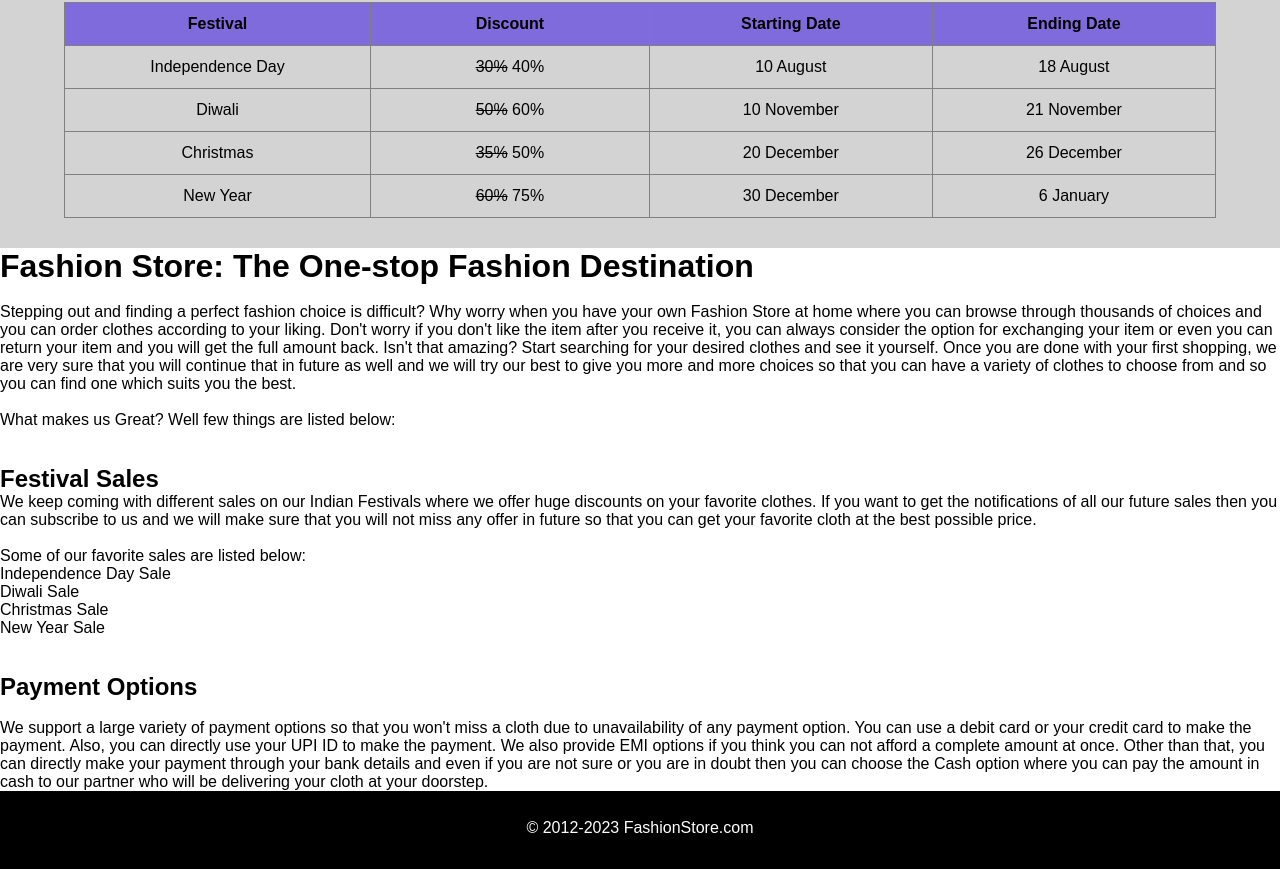
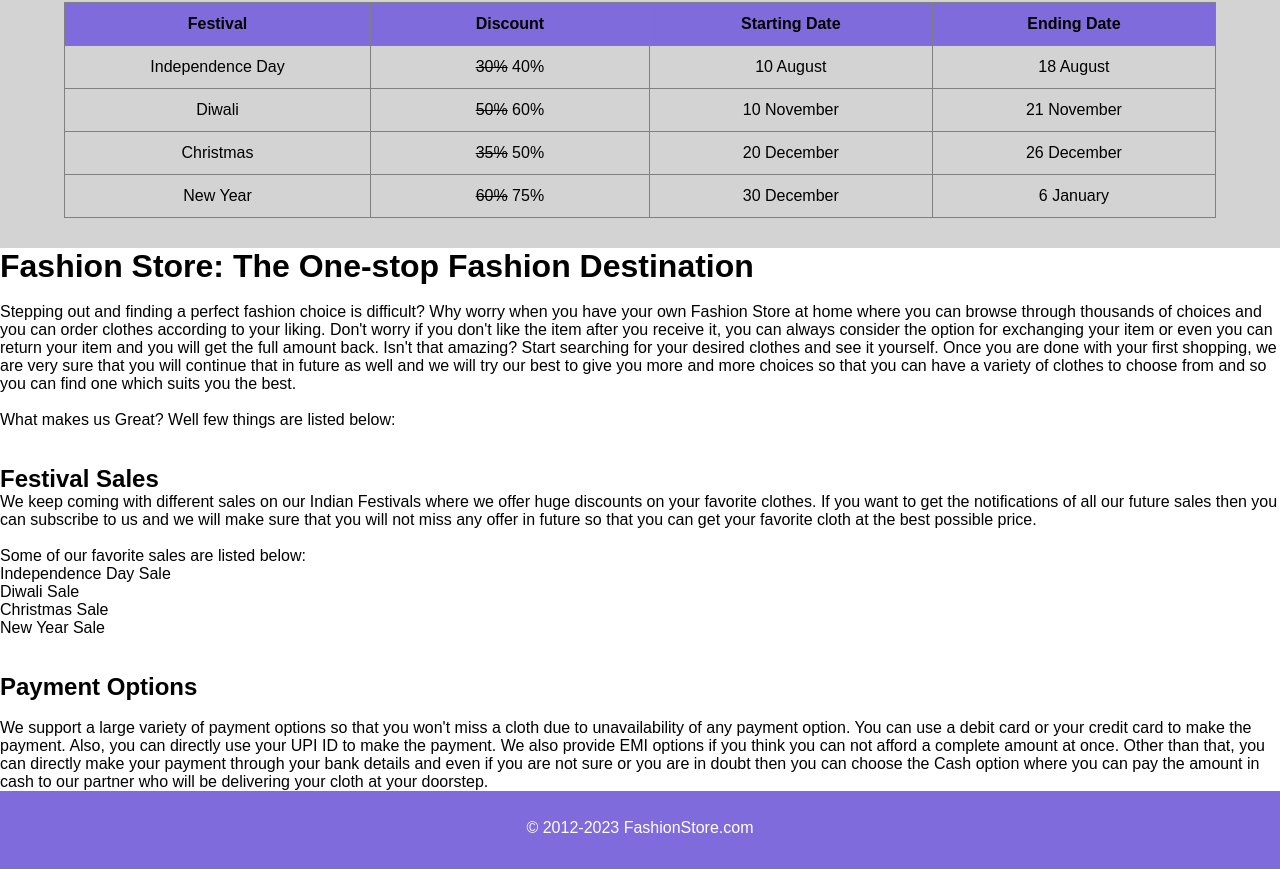
Before and after one commit to PRABANJAN-A182005/HTML-FASHION-STORE, a plain HTML site: page index.html in a window 1280 px wide. Shown: the part 794-1663 px from the top of the page. Drawn offline with Linux system fonts and the light colour scheme.

Commit message:
Update style.css
footer color changed

```diff
--- a/style.css
+++ b/style.css
@@ -71,7 +71,6 @@ header {
     background-color: #806BDC;
 }
 
-/* Update the code below this comment */
 div .Information {
     width: 92vw;
     margin: 20px;
@@ -83,7 +82,7 @@ div .Information {
 footer {
     height: 50px;
     padding-top: 28px;
-    background-color: black;
+    background-color: #806BDC;
     color: white;
     text-align: center;
 }
```
